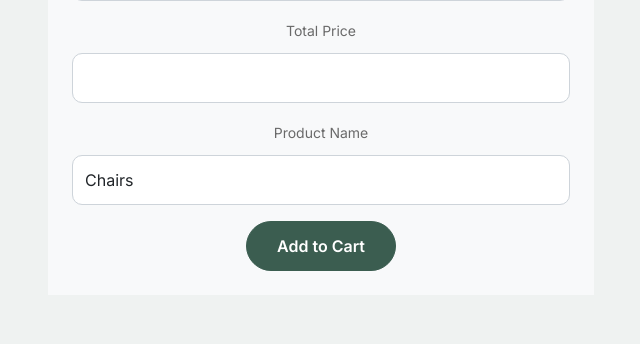
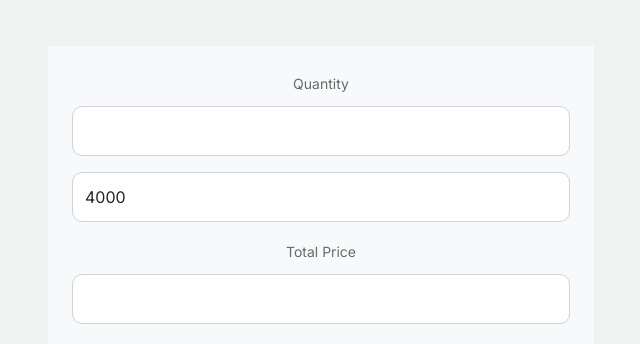
Before and after one commit to sharonpaulson/FurnitureShop, a Django app: page /single_product/1/ in a window 1280 px wide. Shown: the part 970-1314 px from the top of the page, without its empty margins (34-674 px from the left). Run offline with Django 5.2, Linux system fonts and the light colour scheme; data comes from the database, SQL or seed files in the repository; both versions use the stored data as it was after the commit; some libraries are stand-ins or nearby versions.

Commit message:
Fixed some bugs

```diff
--- a/FurnitureApp/models.py
+++ b/FurnitureApp/models.py
@@ -15,6 +15,6 @@
     Product_Description = models.TextField(max_length=300, null=True, blank=True)
     Product_Country = models.CharField(max_length=100, null=True, blank=True)
     Product_Mfd = models.CharField(max_length=100, null=True, blank=True)
-    up = models.ImageField(upload_to='product_images/', null=True, blank=True)
+    Product_Image1 = models.ImageField(upload_to='product_images/', null=True, blank=True)
     Product_Image2 = models.ImageField(upload_to='product_images/', null=True, blank=True)
     Product_Image3 = models.ImageField(upload_to='product_images/', null=True, blank=True)
--- a/FurnitureApp/templates/display_products.html
+++ b/FurnitureApp/templates/display_products.html
@@ -148,7 +148,7 @@
                         <a href="{% url 'edit_products' i.id %}">
                             <button class="btn btn-primary">Edit</button>
                         </a>
-                        <a href="#">
+                        <a href="{% url 'delete_products' i.id %}">
                             <button class="btn btn-primary">Delete</button>
                         </a>
                     </div>
--- a/FurnitureApp/urls.py
+++ b/FurnitureApp/urls.py
@@ -17,6 +17,7 @@
 
     path('edit_products/<int:pro_id>/', views.edit_products, name='edit_products'),
     path('update_products/<int:pro_id>/', views.update_products, name='update_products'),
+    path('delete_products/<int:pro_id>/', views.delete_products, name='delete_products'),
 
 
     path('admin1/', views.admin1, name='admin1'),
--- a/WebApp/templates/cart_page.html
+++ b/WebApp/templates/cart_page.html
@@ -83,7 +83,6 @@
 <div class="untree_co-section before-footer-section">
     <div class="container">
         <div class="row mb-5">
-            <form class="col-md-12" method="post">
                 <div class="site-blocks-table">
                     <table class="table">
                         <thead>
@@ -116,7 +115,6 @@
                         </tbody>
                     </table>
                 </div>
-            </form>
         </div>
 
         <div class="row">
--- a/WebApp/templates/single_product.html
+++ b/WebApp/templates/single_product.html
@@ -126,7 +126,7 @@
 
                         <div class="mb-3">
 <!--                            <label class="form-label">Price</label>-->
-                            <input type="hidden" id="price" name="product_mrp" class="form-control" value="{{ pro.Product_MRP }}">
+                            <input type="text" id="price" name="product_mrp" class="form-control" value="{{ pro.Product_MRP }}">
                         </div>
                         <div class="mb-3">
                             <label class="form-label">Total Price</label>
@@ -138,7 +138,7 @@
                         </div>
                         <div class="mb-3">
 <!--                            <label class="form-label">User Name</label>-->
-                            <input type="hidden" value="{{request.session.Signup_Name}}" name="username" id="username" class="form-control">
+                            <input type="text" value="{{request.session.Signup_Name}}" name="username" id="username" class="form-control">
                         </div>
 
                         <button class="btn btn-primary" type="submit">Add to Cart</button>
```
Also changed, not shown: db.sqlite3, media/headphone.png (added), media/product_images/asf.jpg (added), media/product_images/asf_3UgE6uI.jpg (added), media/product_images/asffff.jpg (added).
